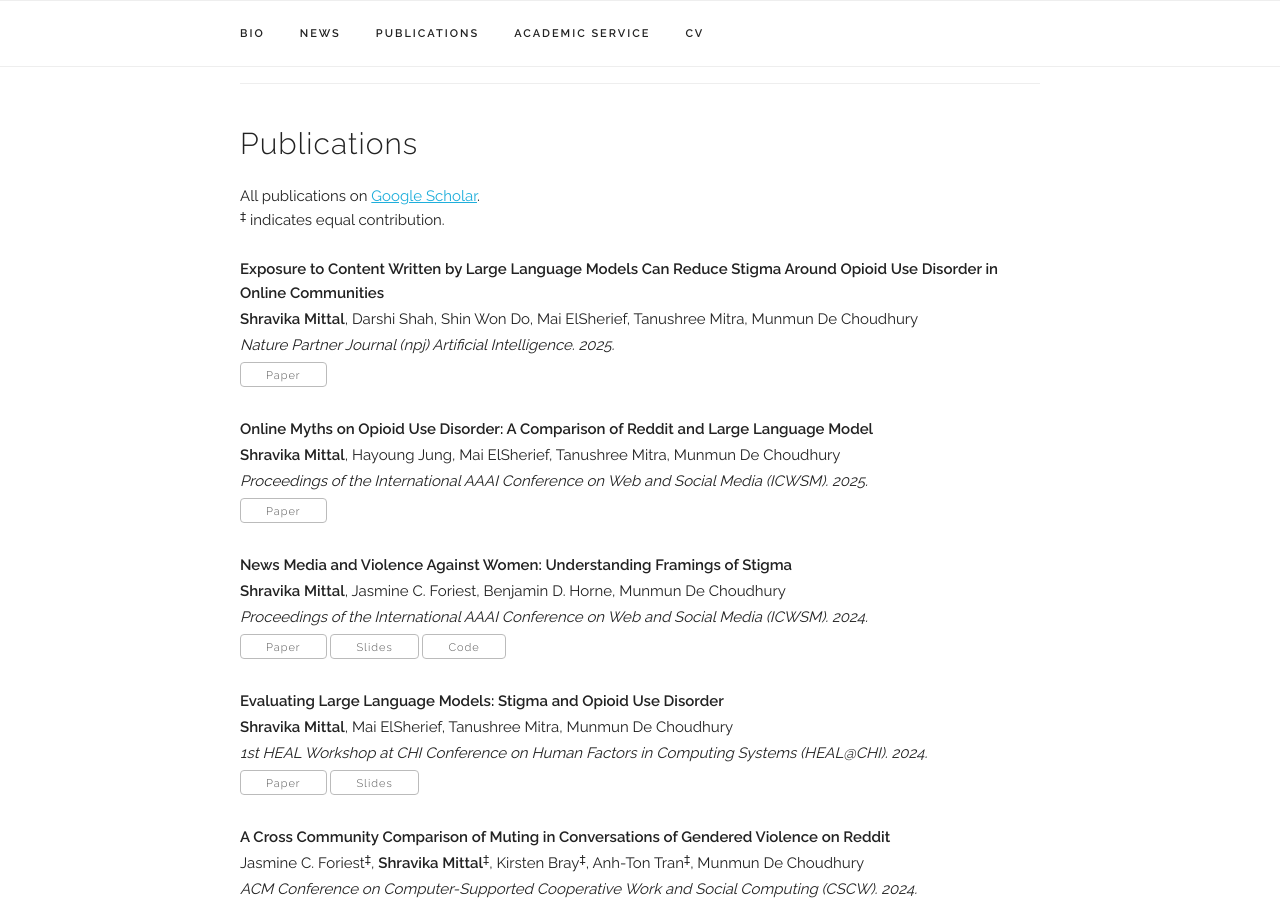
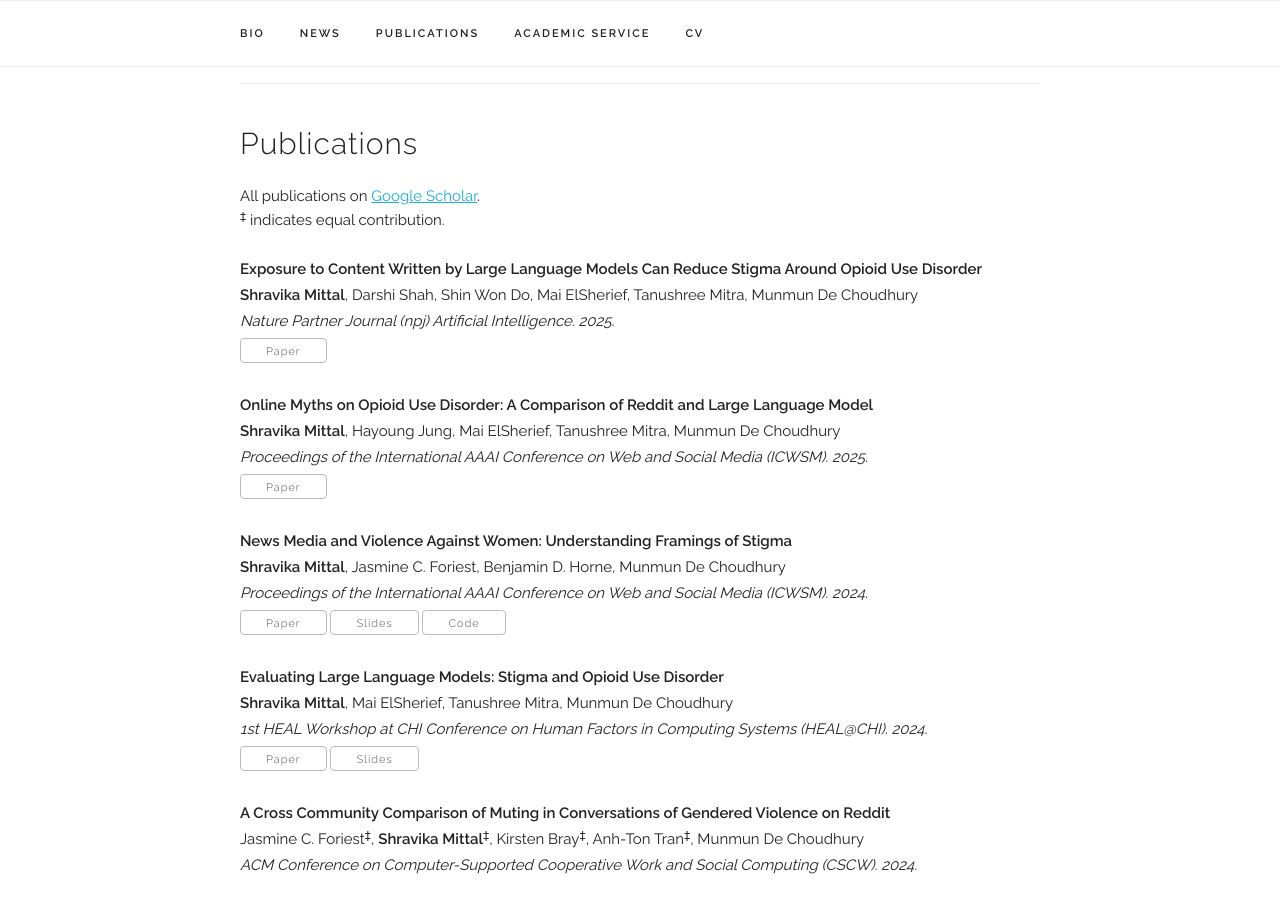
Before and after one commit to mittalshravika/mittalshravika.github.io, a Jekyll site: the page built from index.html, in a window 1280 px wide and 900 px high, scrolled down 1284 px. Built offline with Jekyll 4.4.1, drawn with Linux system fonts in a browser that asks for light colours; some web fonts are replaced.

Commit message:
minor tweak

```diff
--- a/_data/publications.yaml
+++ b/_data/publications.yaml
@@ -140,7 +140,7 @@ papers:
   #   paper_pdf: "/assets/publications/2010_machine_readable_dictionaries/paper.pdf"
   #   selected: n
 
-  - title: "Exposure to Content Written by Large Language Models Can Reduce Stigma Around Opioid Use Disorder in Online Communities"
+  - title: "Exposure to Content Written by Large Language Models Can Reduce Stigma Around Opioid Use Disorder"
     authors: "<b>Shravika Mittal</b>, Darshi Shah, Shin Won Do, Mai ElSherief, Tanushree Mitra, Munmun De Choudhury"
     venue: "Nature Partner Journal (npj) Artificial Intelligence. 2025."
     paper_pdf: "https://arxiv.org/abs/2504.10501"
```
